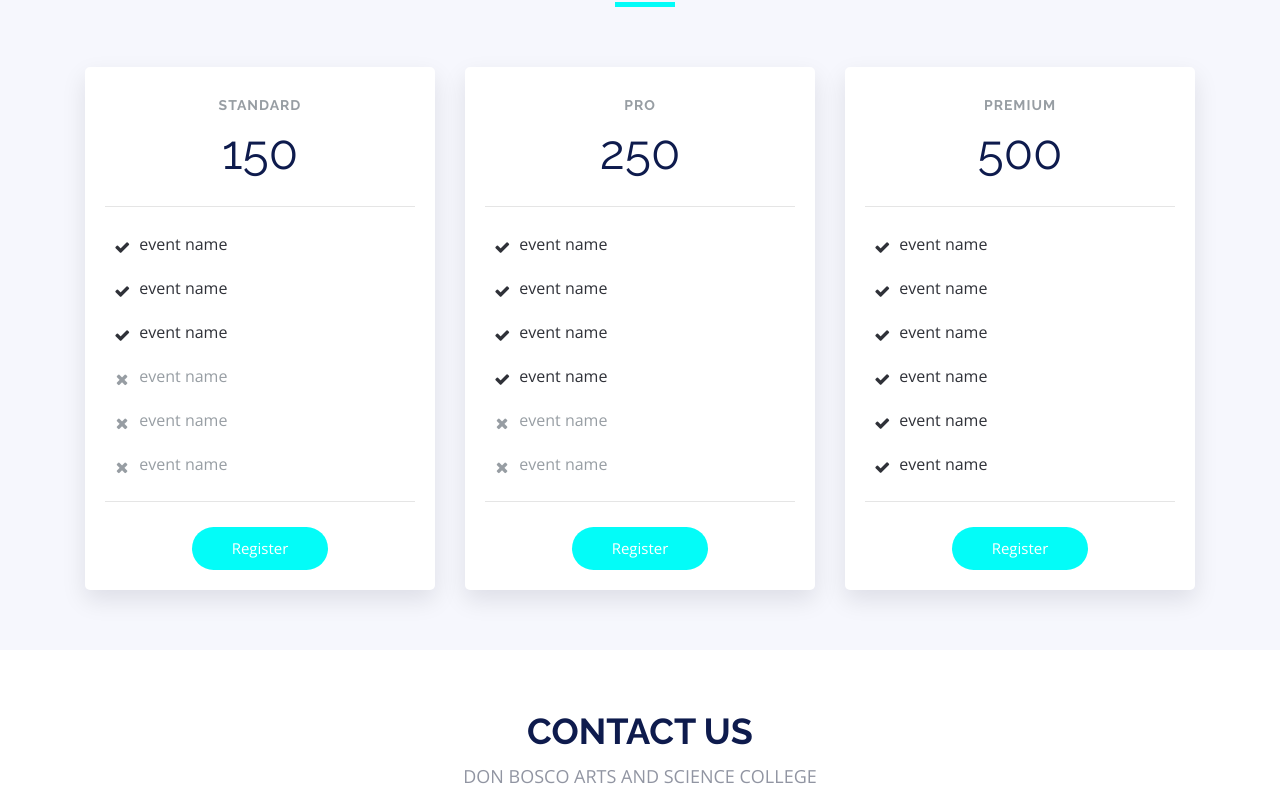
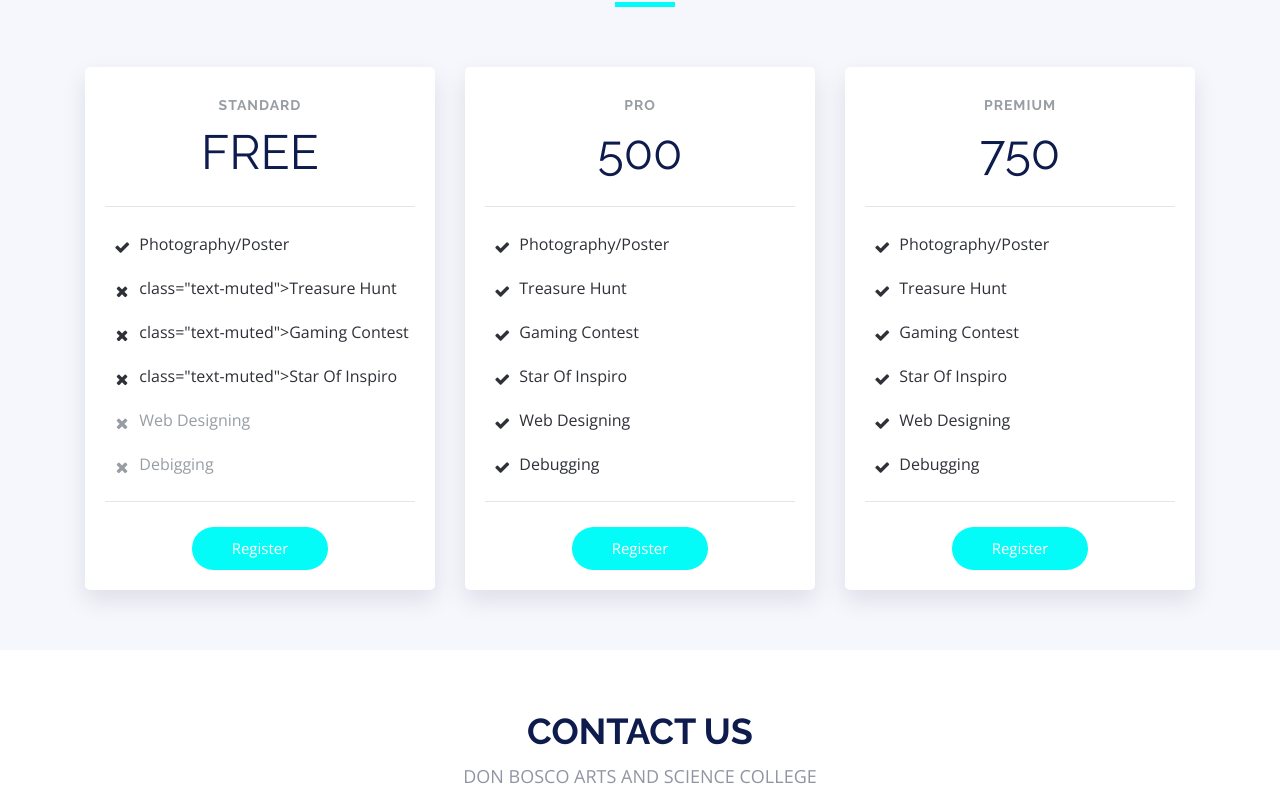
Before and after one commit to Inspiro25/inspiro, a plain HTML site: page index.html in a window 1280 px wide. Shown: the part 4276-5079 px from the top of the page. Drawn offline with nearby package versions, Linux system fonts and the light colour scheme.

Commit message:
Update index.html

```diff
--- a/index.html
+++ b/index.html
@@ -475,15 +475,15 @@
             <div class="card mb-5 mb-lg-0">
               <div class="card-body">
                 <h5 class="card-title text-muted text-uppercase text-center">Standard</h5>
-                <h6 class="card-price text-center">150</h6>
+                <h6 class="card-price text-center">FREE</h6>
                 <hr>
                 <ul class="fa-ul">
-                  <li><span class="fa-li"><i class="fa fa-check"></i></span>event name</li>
-                  <li><span class="fa-li"><i class="fa fa-check"></i></span>event name</li>
-                  <li><span class="fa-li"><i class="fa fa-check"></i></span>event name</li>
-                  <li class="text-muted"><span class="fa-li"><i class="fa fa-times"></i></span>event name</li>
-                  <li class="text-muted"><span class="fa-li"><i class="fa fa-times"></i></span>event name</li>
-                  <li class="text-muted"><span class="fa-li"><i class="fa fa-times"></i></span>event name</li>
+                  <li><span class="fa-li"><i class="fa fa-check"></i></span>Photography/Poster</li>
+                  <li>class="text-muted"><span class="fa-li"><i class="fa fa-times"></i></span>Treasure Hunt</li>
+                  <li>class="text-muted"><span class="fa-li"><i class="fa fa-times"></i></span>Gaming Contest</li>
+                  <li>class="text-muted"><span class="fa-li"><i class="fa fa-times"></i></span>Star Of Inspiro</li>
+                  <li class="text-muted"><span class="fa-li"><i class="fa fa-times"></i></span>Web Designing</li>
+                  <li class="text-muted"><span class="fa-li"><i class="fa fa-times"></i></span>Debigging</li>
                 </ul>
                 <hr>
                 <div class="text-center">
@@ -496,15 +496,15 @@
             <div class="card mb-5 mb-lg-0">
               <div class="card-body">
                 <h5 class="card-title text-muted text-uppercase text-center">Pro</h5>
-                <h6 class="card-price text-center">250</h6>
+                <h6 class="card-price text-center">500</h6>
                 <hr>
                 <ul class="fa-ul">
-                  <li><span class="fa-li"><i class="fa fa-check"></i></span>event name</li>
-                  <li><span class="fa-li"><i class="fa fa-check"></i></span>event name</li>
-                  <li><span class="fa-li"><i class="fa fa-check"></i></span>event name</li>
-                  <li><span class="fa-li"><i class="fa fa-check"></i></span>event name</li>
-                  <li class="text-muted"><span class="fa-li"><i class="fa fa-times"></i></span>event name</li>
-                  <li class="text-muted"><span class="fa-li"><i class="fa fa-times"></i></span>event name</li>
+                  <li><span class="fa-li"><i class="fa fa-check"></i></span>Photography/Poster</li>
+                  <li><span class="fa-li"><i class="fa fa-check"></i></span>Treasure Hunt</li>
+                  <li><span class="fa-li"><i class="fa fa-check"></i></span>Gaming Contest</li>
+                  <li><span class="fa-li"><i class="fa fa-check"></i></span>Star Of Inspiro</li>
+                  <li><span class="fa-li"><i class="fa fa-check"></i></span>Web Designing</li>
+                  <li><span class="fa-li"><i class="fa fa-check"></i></span>Debugging</li>
                 </ul>
                 <hr>
                 <div class="text-center">
@@ -518,15 +518,15 @@
             <div class="card">
               <div class="card-body">
                 <h5 class="card-title text-muted text-uppercase text-center">Premium</h5>
-                <h6 class="card-price text-center">500</h6>
+                <h6 class="card-price text-center">750</h6>
                 <hr>
                 <ul class="fa-ul">
-                  <li><span class="fa-li"><i class="fa fa-check"></i></span>event name</li>
-                  <li><span class="fa-li"><i class="fa fa-check"></i></span>event name</li>
-                  <li><span class="fa-li"><i class="fa fa-check"></i></span>event name</li>
-                  <li><span class="fa-li"><i class="fa fa-check"></i></span>event name</li>
-                  <li><span class="fa-li"><i class="fa fa-check"></i></span>event name</li>
-                  <li><span class="fa-li"><i class="fa fa-check"></i></span>event name</li>
+                  <li><span class="fa-li"><i class="fa fa-check"></i></span>Photography/Poster</li>
+                  <li><span class="fa-li"><i class="fa fa-check"></i></span>Treasure Hunt</li>
+                  <li><span class="fa-li"><i class="fa fa-check"></i></span>Gaming Contest</li>
+                  <li><span class="fa-li"><i class="fa fa-check"></i></span>Star Of Inspiro</li>
+                  <li><span class="fa-li"><i class="fa fa-check"></i></span>Web Designing</li>
+                  <li><span class="fa-li"><i class="fa fa-check"></i></span>Debugging</li>
                 </ul>
                 <hr>
                 <div class="text-center">
@@ -719,7 +719,7 @@
           Licensing information: https://bootstrapmade.com/license/
           Purchase the pro version with working PHP/AJAX contact form: https://bootstrapmade.com/buy/?theme=TheEvent
         -->
-        Designed by <a href="https://bootstrapmade.com/">BootstrapMade</a>
+        Designed by <a href="https://bootstrapmade.com/">Team Inspiro</a>
       </div>
     </div>
   </footer><!-- #footer -->
```
